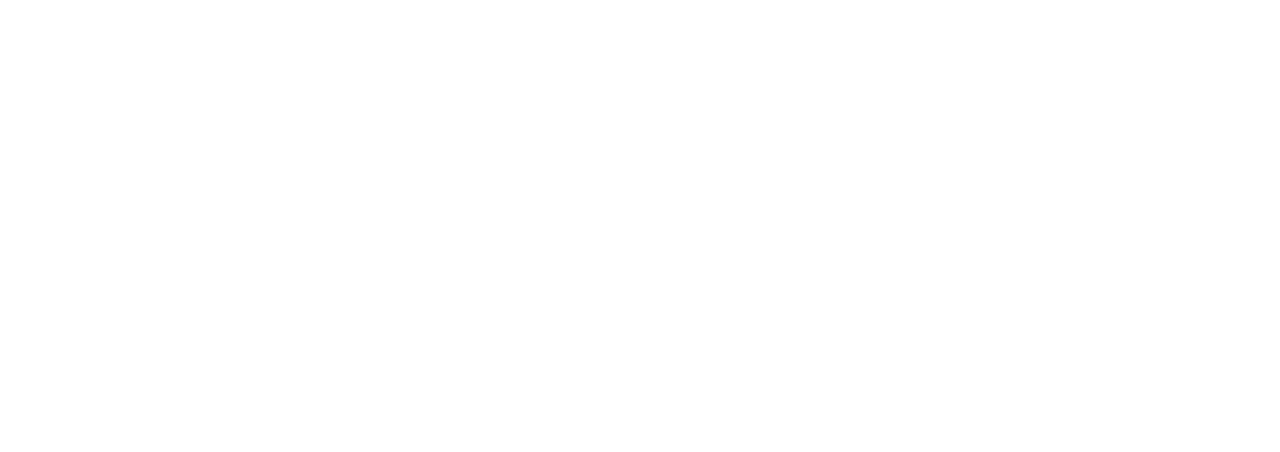
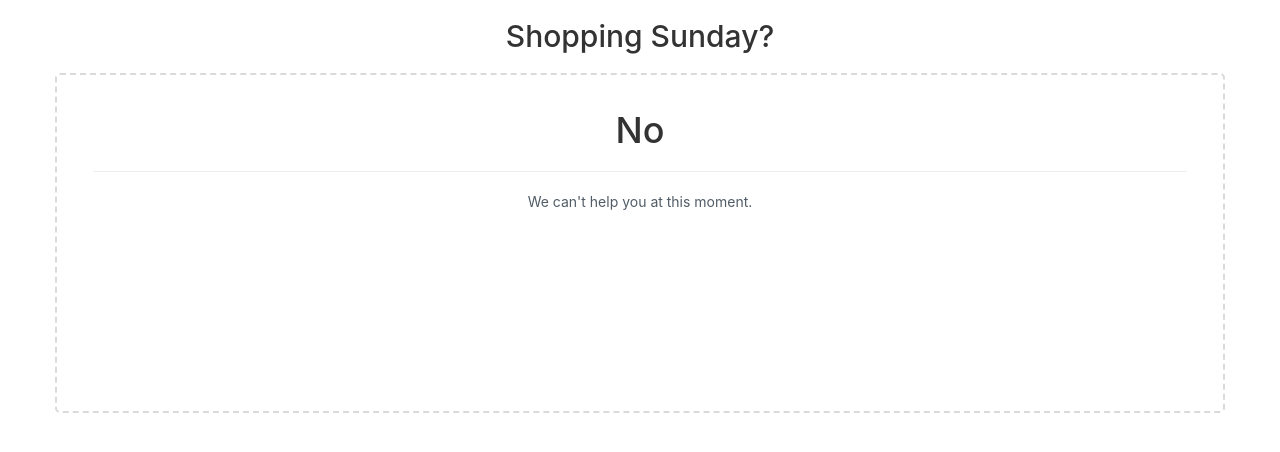
Before and after one commit to ptrsd/shopping-sunday, a React (Create React App) app in the folder shopping-sunday-webapp/: page / in a window 1280 px wide. Before the commit this address had no page. Shown: the top 452 px of the page. Built offline with nearby package versions, Linux system fonts and the light colour scheme; no server answers.

Commit message:
when date is missing in query param then today by default

```diff
--- a/shopping-sunday-webapp/src/Routes.js
+++ b/shopping-sunday-webapp/src/Routes.js
@@ -7,6 +7,7 @@ export const RoutesList = () => {
         <BrowserRouter>
             <Routes>
                 <Route exact path="/:date" element={<HomePage/>}></Route>
+                <Route exact path="/" element={<HomePage/>}></Route>
             </Routes>
         </BrowserRouter>
     );
--- a/shopping-sunday-webapp/src/home/HomePage.js
+++ b/shopping-sunday-webapp/src/home/HomePage.js
@@ -14,7 +14,7 @@ export const HomePage = () => {
                 <div className="row">
                     <h2 className="text-center">{t("title")}</h2>
                     <div className="row">
-                        <ShoppingSunday date={date}/>
+                        <ShoppingSunday date={date ? date : (new Date()).toISOString().split("T")[0]}/>
                     </div>
                 </div>
             </div>
```
